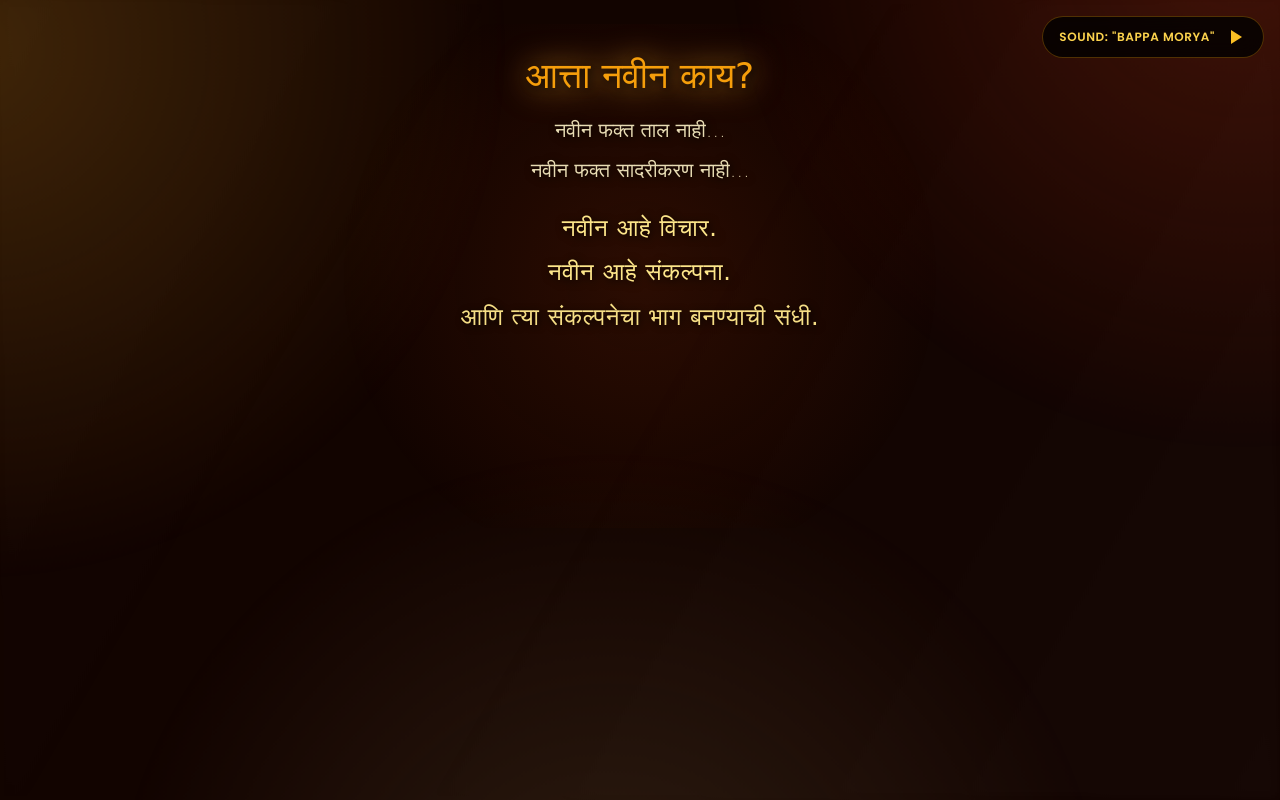
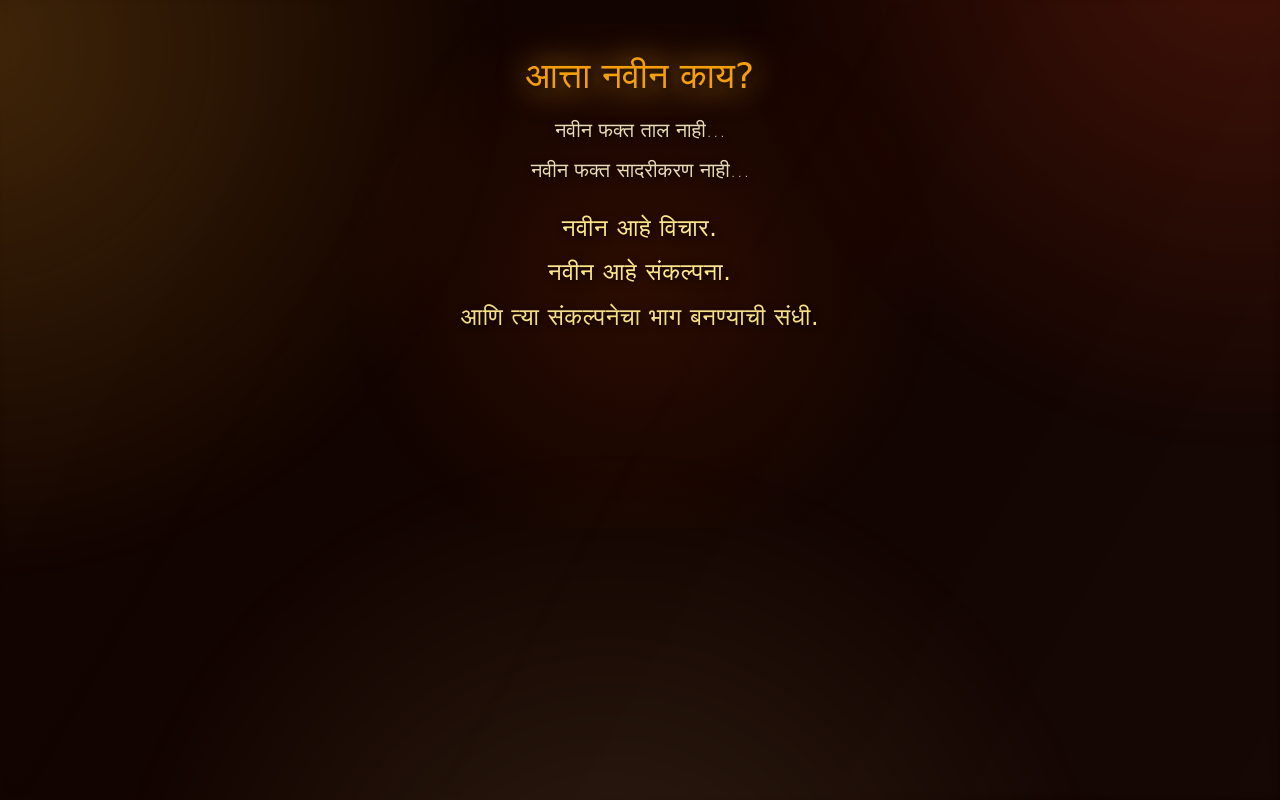
Before and after one commit to sarveshpagar/shivnaad_registraion, a plain HTML site: page index.html in a window 1280 px wide. Shown: the top 800 px of the page. Drawn offline with nearby package versions, Linux system fonts and the light colour scheme; a web font is replaced by a local one.

Commit message:
audio removed

```diff
--- a/index.html
+++ b/index.html
@@ -230,7 +230,7 @@
 </head>
 <body class="min-h-screen flex flex-col justify-between text-amber-100 relative">
 
-  <div class="fixed top-2 right-2 sm:top-4 sm:right-4 z-50 flex items-center space-x-2 bg-black/80 backdrop-blur-md px-3 sm:px-4 py-1.5 sm:py-2 rounded-full border border-amber-500/30">
+  <!-- <div class="fixed top-2 right-2 sm:top-4 sm:right-4 z-50 flex items-center space-x-2 bg-black/80 backdrop-blur-md px-3 sm:px-4 py-1.5 sm:py-2 rounded-full border border-amber-500/30">
     <span id="currentRhythmLabel" class="text-xs text-amber-300 font-semibold uppercase tracking-wider hidden sm:inline">Sound: "Bappa Morya"</span>
     <button id="audioToggle" class="text-amber-400 hover:text-amber-200 transition focus:outline-none">
       <svg id="playIcon" class="w-6 h-6" fill="currentColor" viewBox="0 0 24 24"><path d="M8 5v14l11-7z"/></svg>
@@ -298,7 +298,7 @@
     document.addEventListener('click', autoplayHandler);
     document.addEventListener('touchstart', autoplayHandler);
     document.addEventListener('keydown', autoplayHandler);
-  </script>
+  </script> -->
 
   <header class="w-full text-center py-6 px-4 z-10 relative">
     <div class="hero-banner-new">
```
